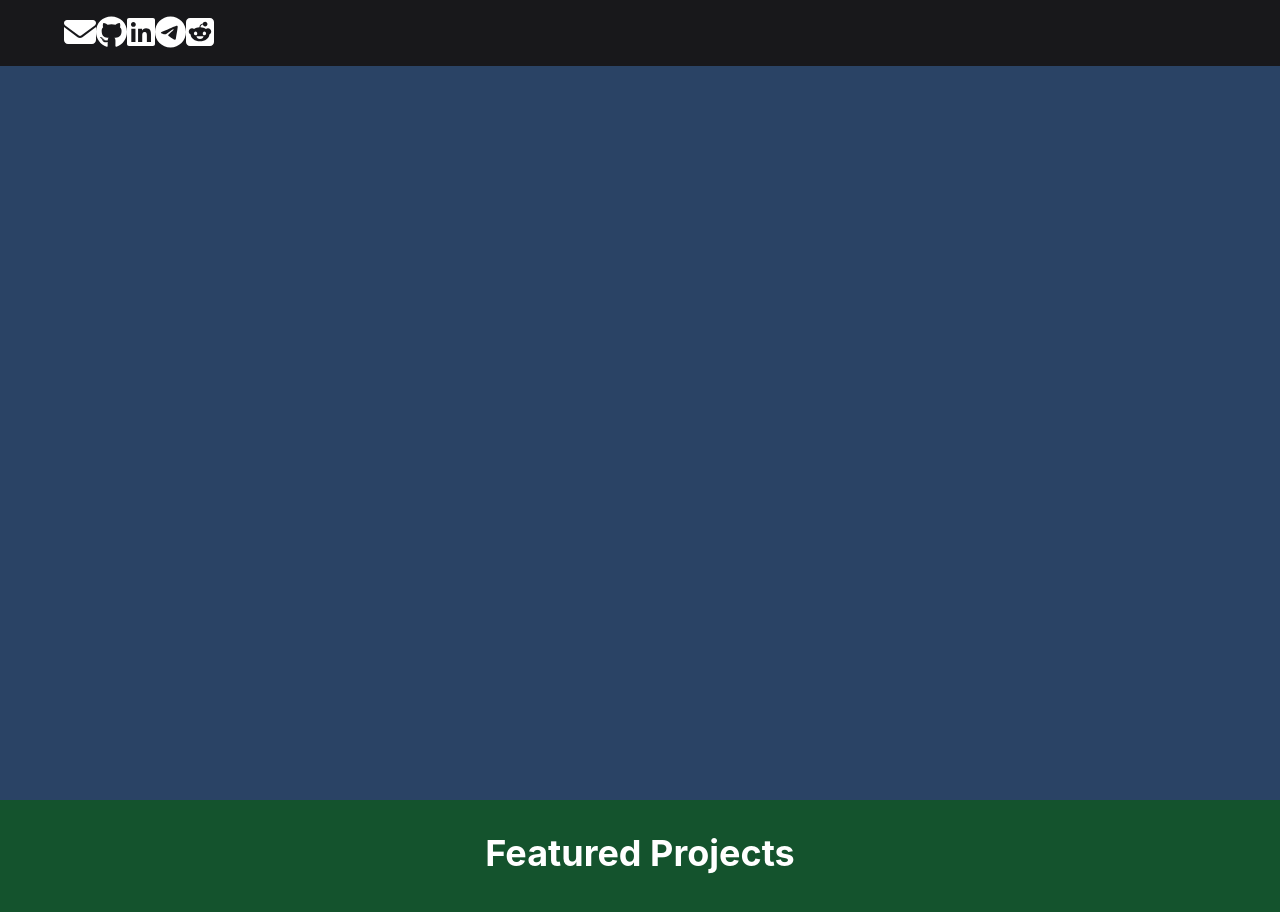
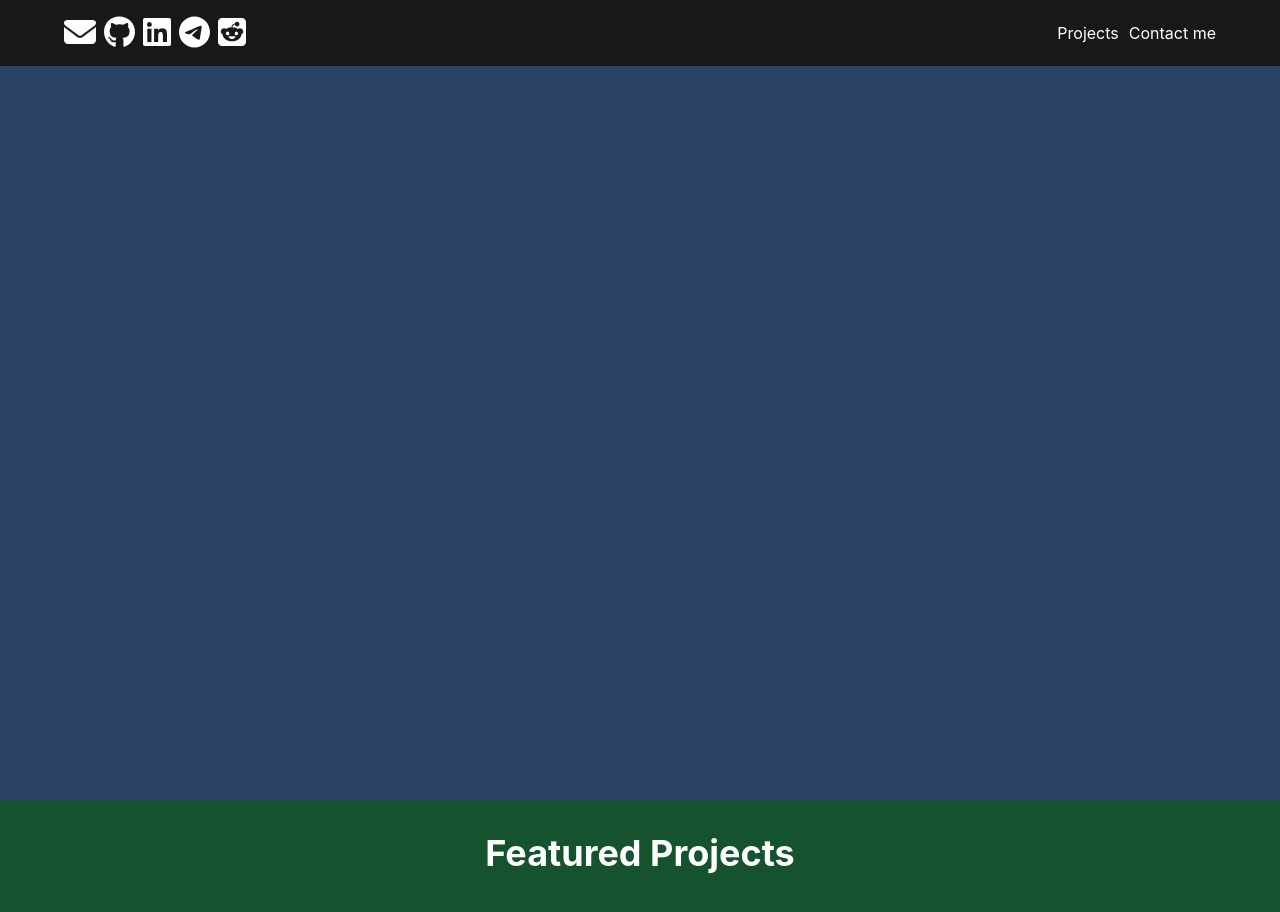
Before and after one commit to SashaBeetle/ReactPortfolio, a React (Create React App) app: page / in a window 1280 px wide. Shown: the top 912 px of the page. Built offline with nearby package versions, Linux system fonts and the light colour scheme.

Commit message:
Add functionality to Header.

```diff
--- a/src/components/Header.js
+++ b/src/components/Header.js
@@ -64,16 +64,23 @@ const Header = () => {
           alignItems="center"
         >
           <nav>
-          {socials.map((social, index) =>(
+          {
+          <HStack>
+            {socials.map((social, index) =>(
             <a key={index} href={social.url}>
-              <FontAwesomeIcon icon={social.icon} size="2x"/>
-            </a>
-          ))}
+              <FontAwesomeIcon icon={social.icon} size='2x' />
+            </a>))}
+          </HStack>
+          }
           </nav>
 
           <nav>
             <HStack spacing={8}>
-              {/* Add links to Projects and Contact me section */}
+              {<div>
+                <a onClick={handleClick('projects')} href='/#projects' style={{ marginRight: '10px' }}>Projects</a>
+                <a onClick={handleClick('contactme')} href='/#contact-me'>Contact me</a>
+                </div>
+              }
             </HStack>
           </nav>
         </HStack>
```
